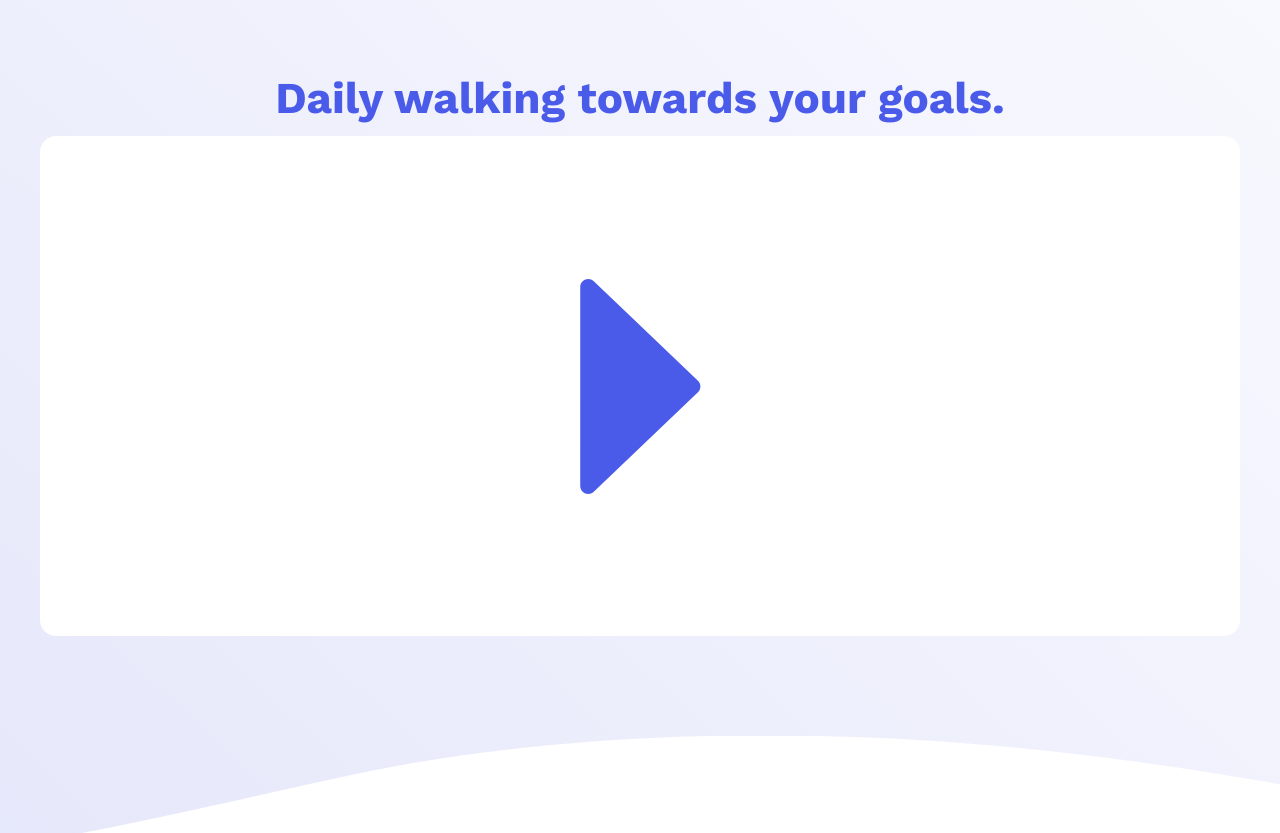
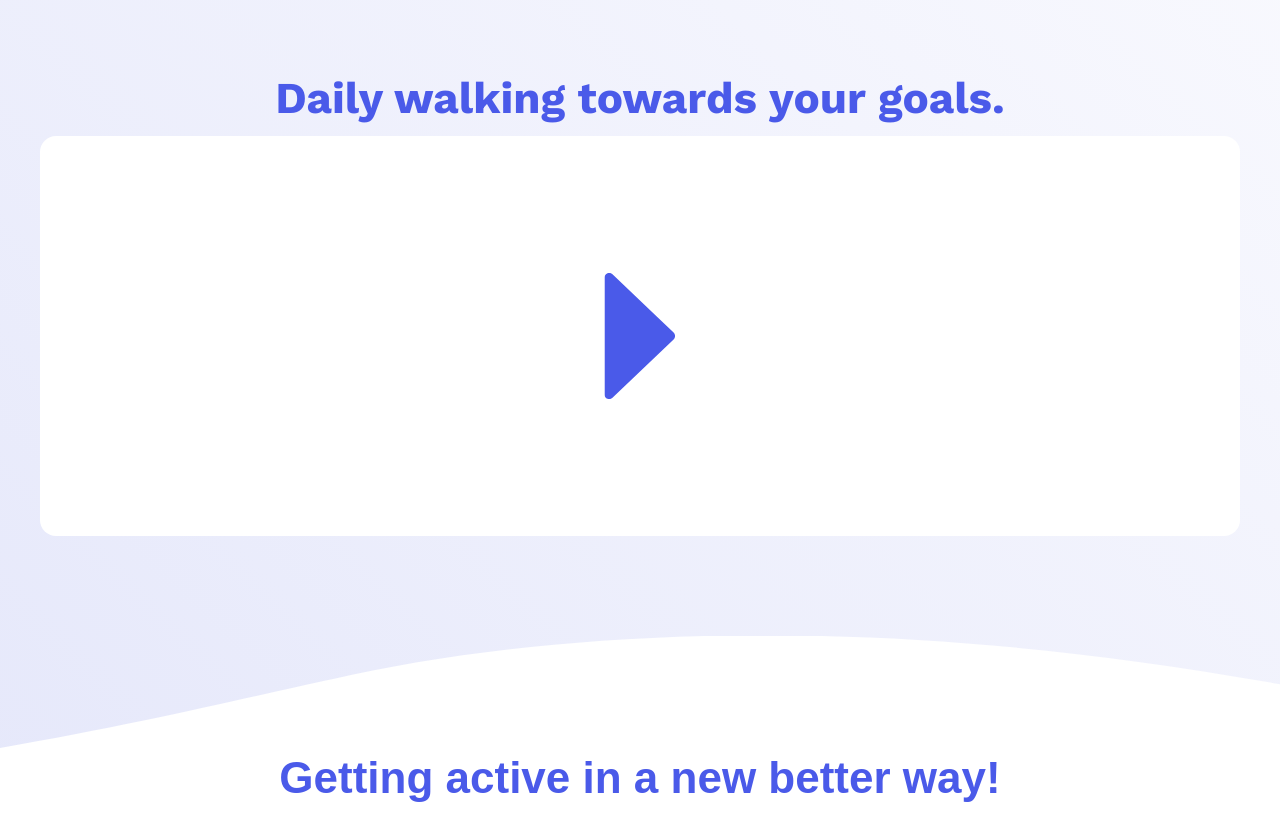
Before and after one commit to khristop/dailygo-landing, a website: page index.html in a window 1280 px wide. Shown: the part 700-1533 px from the top of the page. Drawn offline with nearby package versions, Linux system fonts and the light colour scheme; a web font is replaced by a local one.

Commit message:
Fix video background

```diff
--- a/sass/pages/main.scss
+++ b/sass/pages/main.scss
@@ -71,7 +71,7 @@
 
 .video {
     &__wrapper {
-        min-height: 500px;
+        min-height: 50vmin;
         border-radius: 16px;
         background-color: white;
         position: relative;
@@ -92,8 +92,11 @@
         top: 50%;
         right: 50%;
         background: url('/img/play.svg') no-repeat center center;
-        height: 250px;
-        width: 160px;
+        background-size: contain;
+        height: 10vmax;
+        width: 6vmax;
+        max-height: 250px;
+        max-width: 160px;
         content: '';
         transform: translateX(50%) translateY(-50%);
     }
```
Also changed, not shown: styles/main.css.
